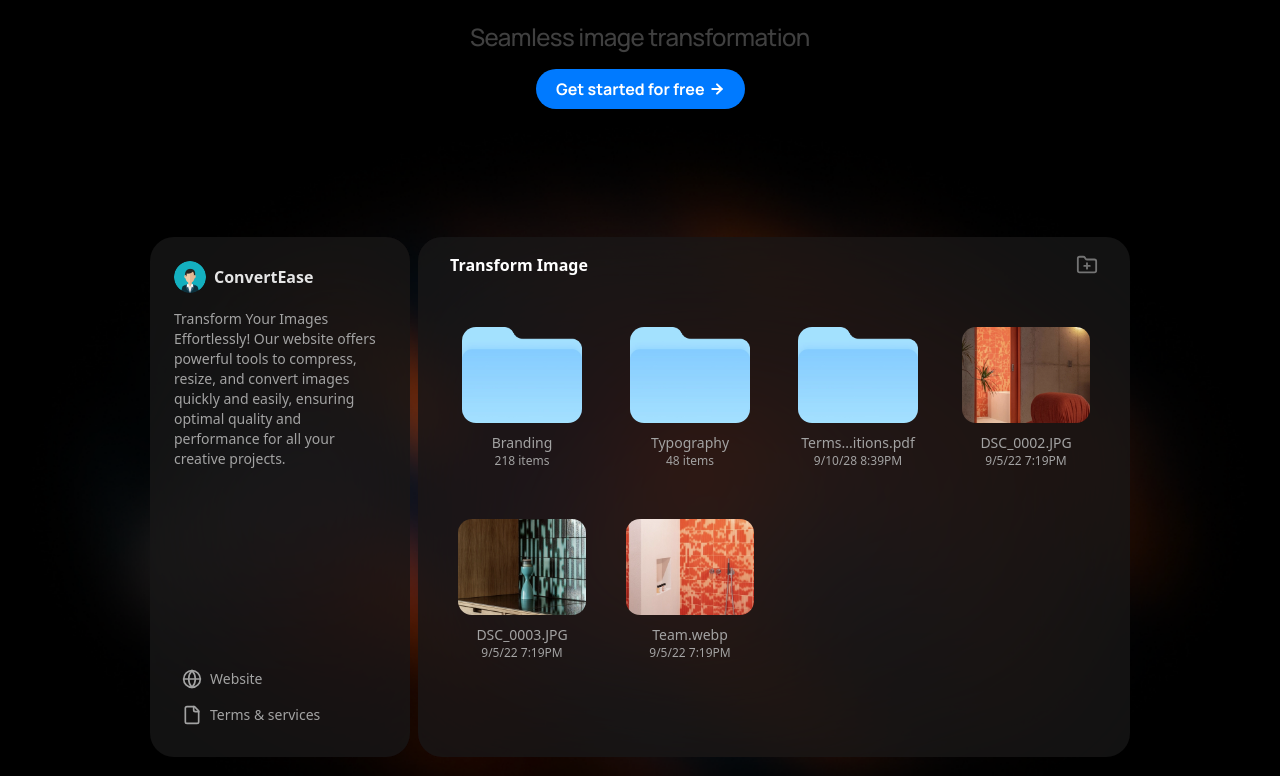
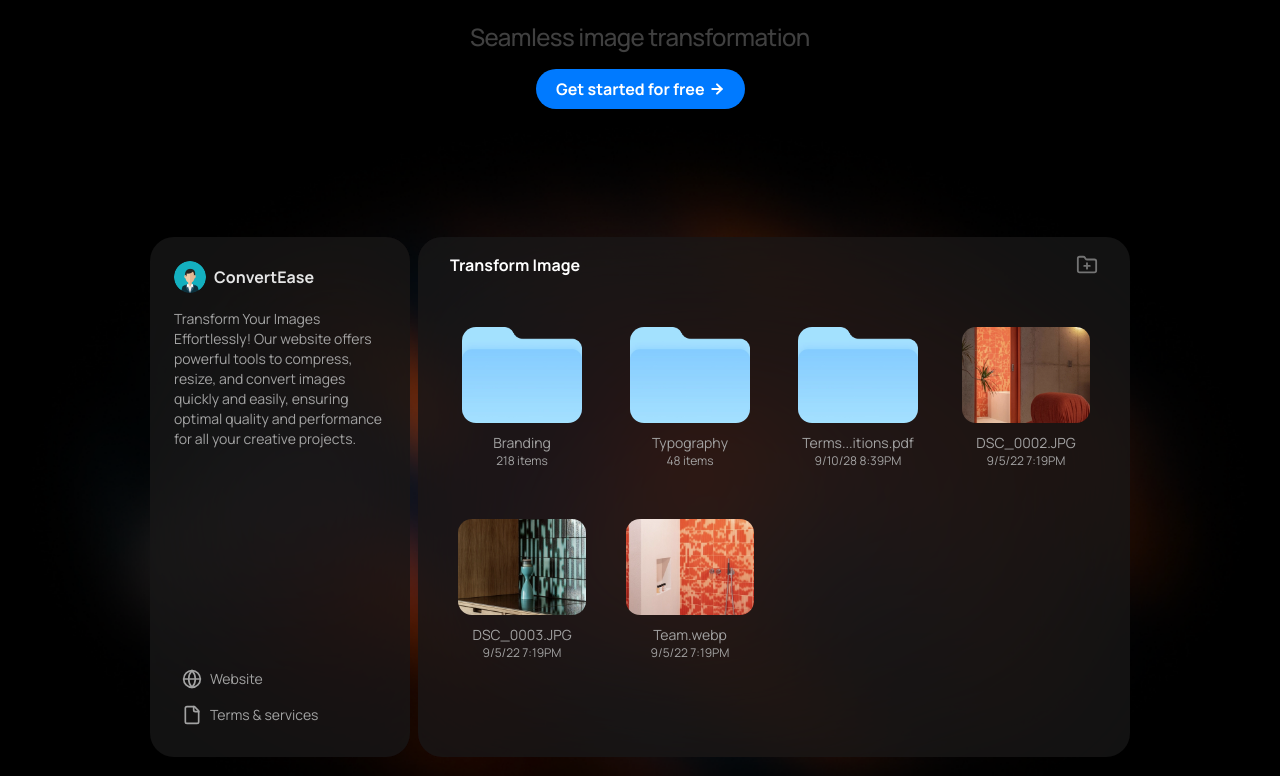
Before and after one commit to prathamranjansingh/ConvertEase, a React (Vite) app in the folder frontend/: page / in a window 1280 px wide. Shown: the part 404-1180 px from the top of the page. Built offline with nearby package versions, Linux system fonts and the light colour scheme.

Commit message:
font updated

```diff
--- a/frontend/src/components/SubHeader.jsx
+++ b/frontend/src/components/SubHeader.jsx
@@ -10,7 +10,7 @@ import { Button } from "./ui/button";
 const SubHeader = () => {
   return (
     <section className="mb-28">
-      <div className="relative py-24 md:py-32">
+      <div className="relative py-24 font-manrope md:py-32">
         <picture className="absolute inset-0 -z-1">
           <img
             loading="lazy"
```
